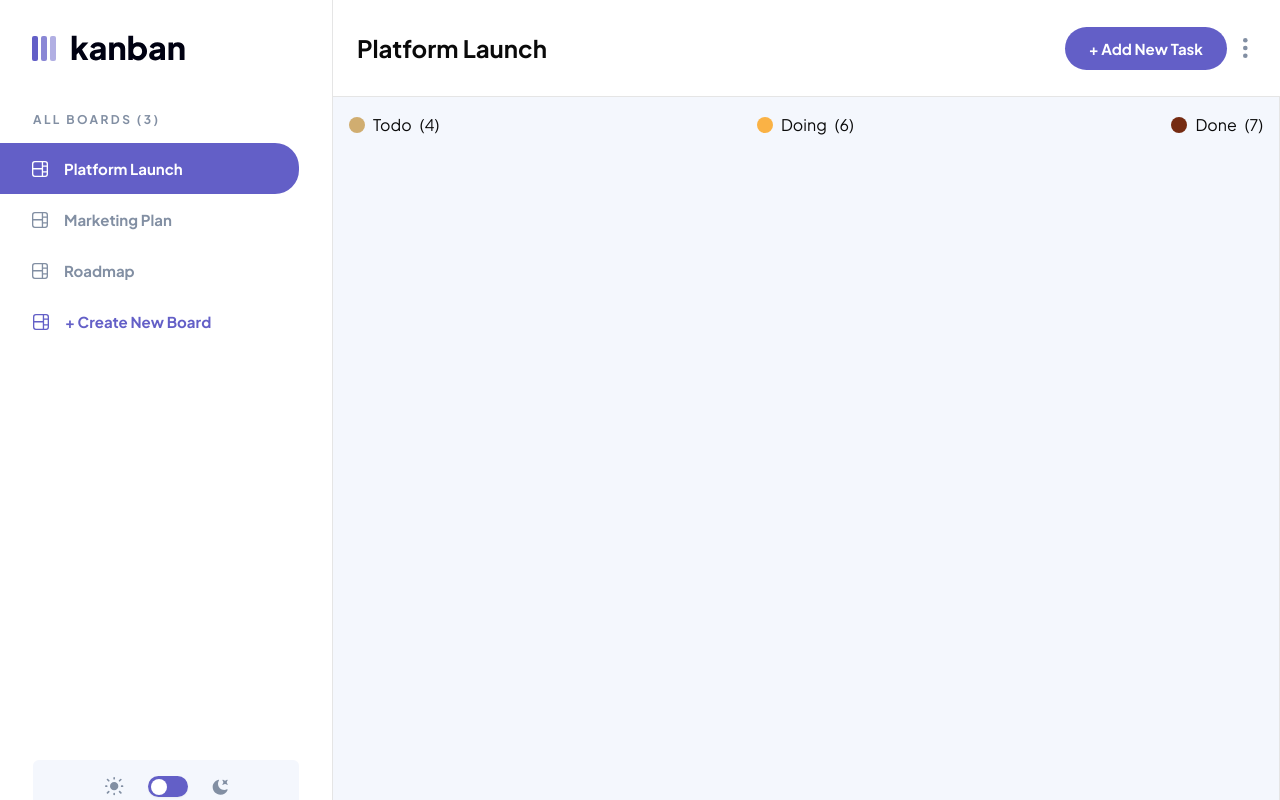
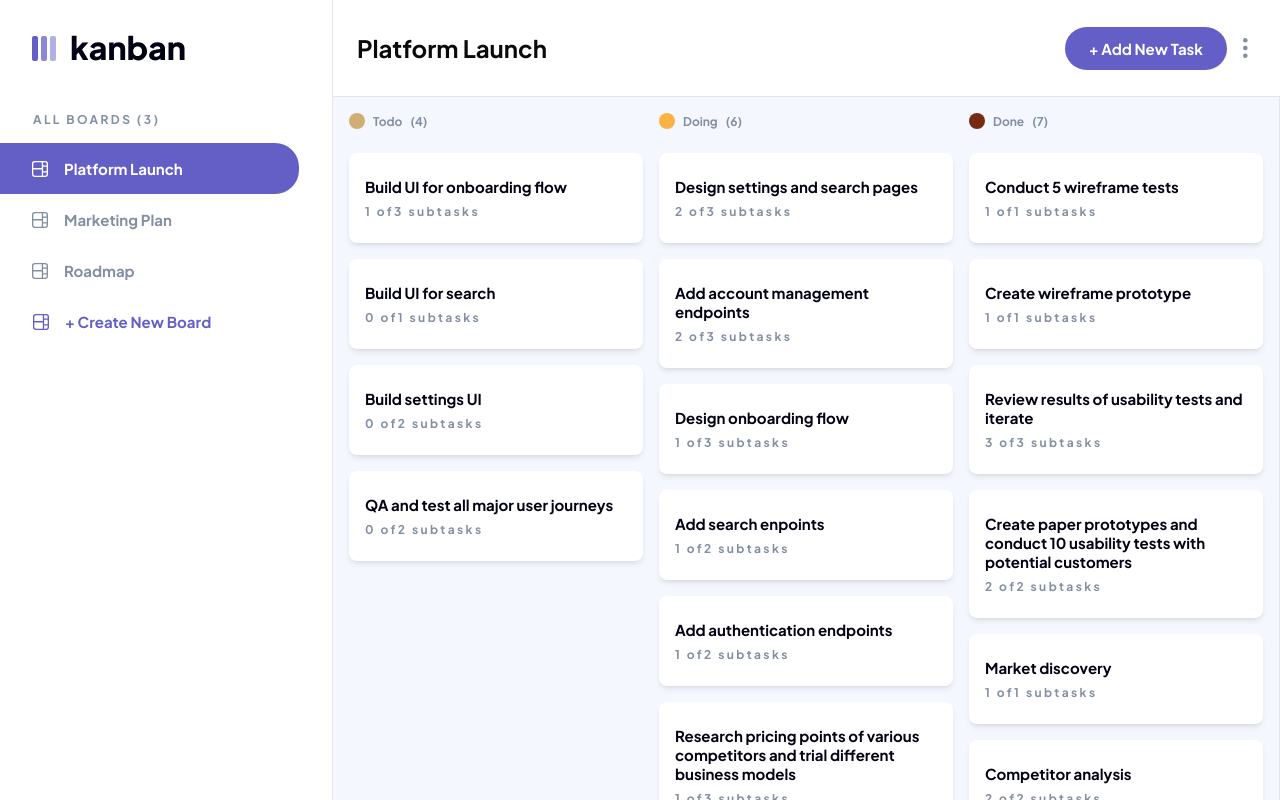
Before and after one commit to IshanVeer/task-management-app, a React (Vite) app: page / in a window 1280 px wide. Shown: the top 800 px of the page. Built offline with nearby package versions, Linux system fonts and the light colour scheme.

Commit message:
added task cards

```diff
--- a/src/components/board/Board.tsx
+++ b/src/components/board/Board.tsx
@@ -11,8 +11,8 @@ const Board = ({ showSidebar, showSideBarHandler }: Props) => {
   const { selectedBoard } = useBoardData();
 
   return (
-    <div className="h-[100vh] p-4 relative">
-      <div className="flex items-center justify-between">
+    <div className="h-full p-4 relative">
+      <div className="flex items-start gap-4 justify-between">
         {selectedBoard?.columns.map((column) => (
           <Column key={column.name} column={column} />
         ))}
--- a/src/components/board/Column.tsx
+++ b/src/components/board/Column.tsx
@@ -1,6 +1,7 @@
 import { randomHexColor } from "@/lib/utils";
 import type { ColumnProps } from "@/types";
 import React, { useMemo } from "react";
+import TaskCard from "./TaskCard";
 
 interface Props {
   column: ColumnProps;
@@ -10,7 +11,9 @@ const Column = ({ column }: Props) => {
   const bgColor = useMemo(() => randomHexColor(), []);
   return (
     <>
-      <div className="flex items-center gap-2">
+      {/* column title */}
+      <div className="flex flex-col w-full">
+        <div className="flex text-light-600 body-bold mb-6 items-center gap-2">
           <div
             style={{ backgroundColor: bgColor }}
             className="w-4 h-4 rounded-full"
@@ -18,6 +21,13 @@ const Column = ({ column }: Props) => {
           <p>{column.name}</p>
           <p>({column.tasks.length})</p>
         </div>
+        {/* task card */}
+        <div className="">
+          {column.tasks.map((task) => (
+            <TaskCard key={task.title} task={task} />
+          ))}
+        </div>
+      </div>
     </>
   );
 };
--- /dev/null
+++ b/src/components/board/TaskCard.tsx
@@ -0,0 +1,22 @@
+import type { TaskProps } from "@/types";
+import React from "react";
+
+interface Props {
+  task: TaskProps;
+}
+
+const TaskCard = ({ task }: Props) => {
+  console.log(task.subtasks, "subtasks");
+  const totalSubtasks = task.subtasks.length;
+  const completedSubtasks = task.subtasks.filter(
+    (subtask) => subtask.isCompleted
+  ).length;
+  return (
+    <div className="w-full background-light900_dark300 cursor-pointer py-6 px-4 mb-4 rounded-md shadow-md/8">
+      <h3 className="base-bold text-dark100_light900 pb-2">{task.title}</h3>
+      <p className="h5-bold text-light-600">{`${completedSubtasks} of${totalSubtasks} subtasks`}</p>
+    </div>
+  );
+};
+
+export default TaskCard;
--- a/src/components/shared/LeftSidebar.tsx
+++ b/src/components/shared/LeftSidebar.tsx
@@ -18,7 +18,7 @@ const LeftSidebar = ({ hideSidebarHandler, showSidebar }: LeftSidebarProps) => {
     <>
       {showSidebar && (
         <div className="pl-[33px] background-light900_dark300">
-          <div className="h-[100vh]  flex flex-col justify-between pr-[33px] pb-8  border-r w-[300px]">
+          <div className="h-full flex flex-col justify-between pr-[33px] pb-8  border-r w-[300px]">
             <div className="py-4">
               <p className="uppercase h5-bold pb-4 text-light-600">
                 All boards ({boardData.boards.length})
```
Lines whose indentation alone changed are shown as unchanged.
